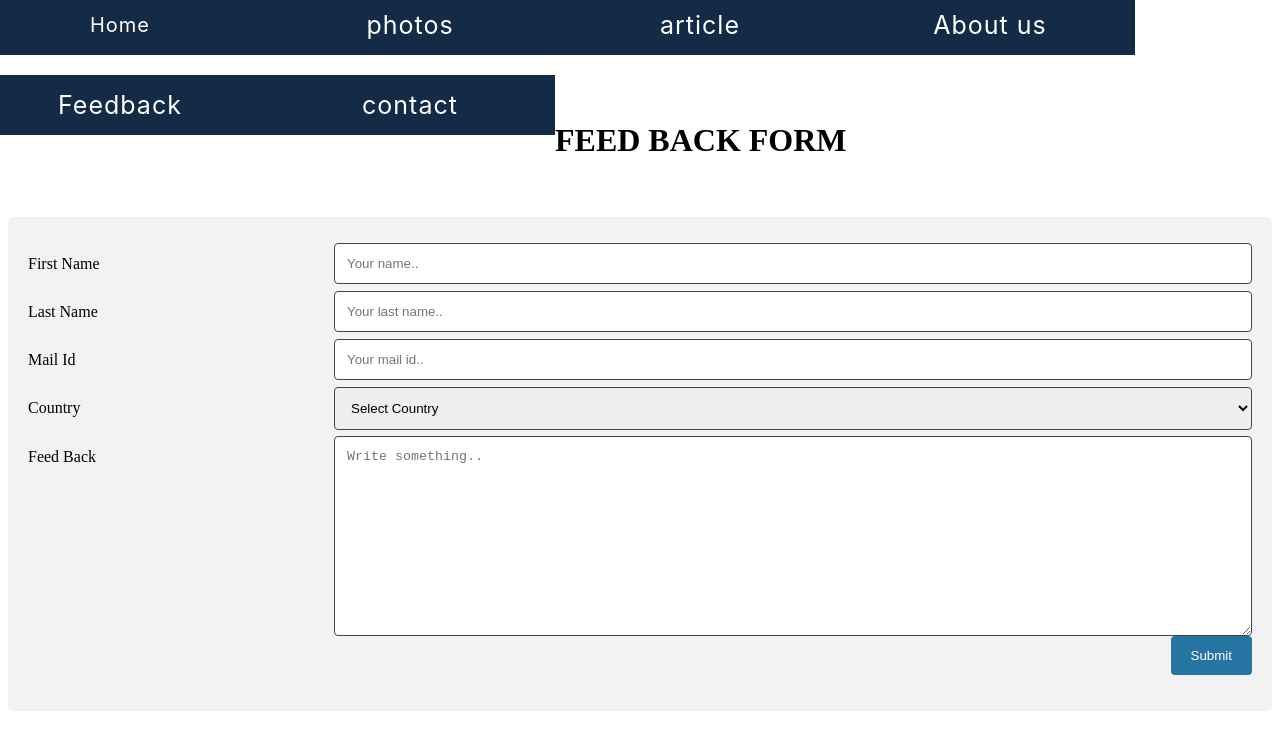
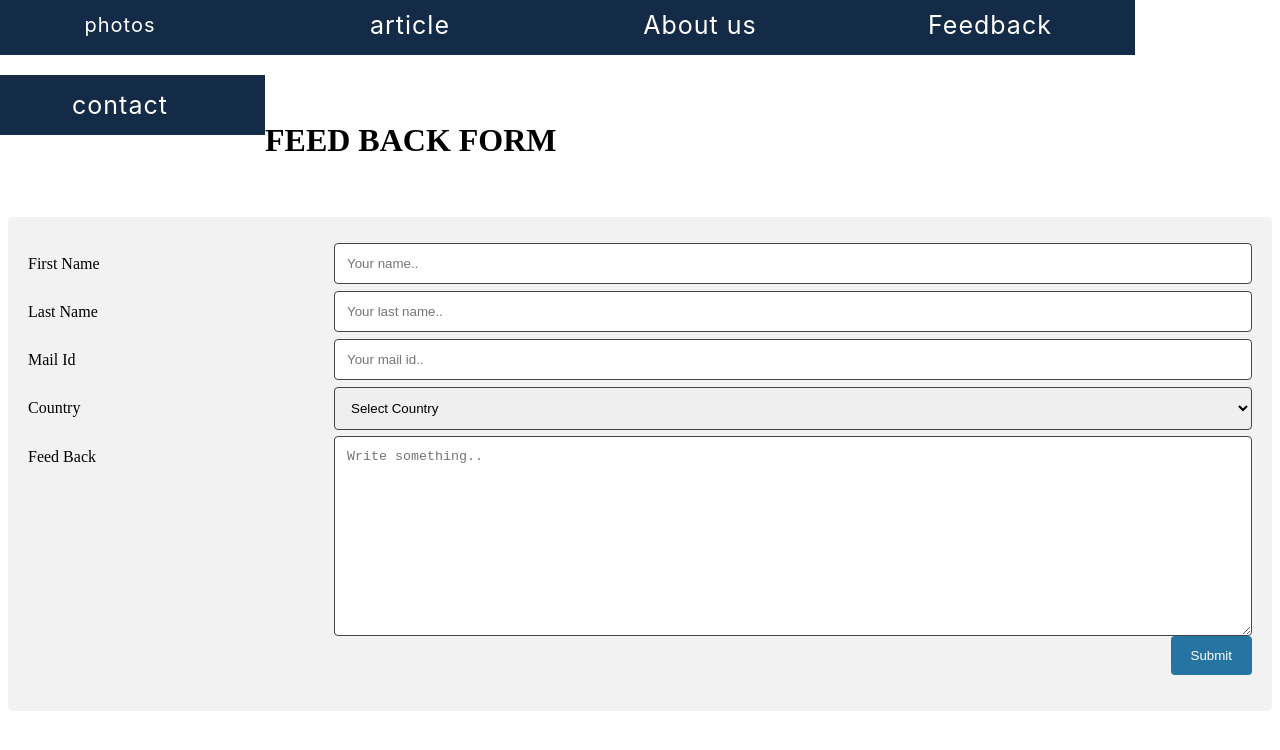
Before and after one commit to shaftech3/life-story-of-imrankhan, a plain HTML site: page index12345.html in a window 1280 px wide. Shown: the top 750 px of the page. Drawn offline with Linux system fonts and the light colour scheme.

Commit message:
Update index12345.html

```diff
--- a/index12345.html
+++ b/index12345.html
@@ -16,7 +16,6 @@
             <nev class="menu" >
                 <ul>
 
-                    <li><a href="file:///C:/Users/Shaf%20Naveed/index.html#">Home</a></li>
                     <li><a href="file:///C:/Users/Shaf%20Naveed/index12.html">photos</a></li>
                     <li><a href="file:///C:/Users/Shaf%20Naveed/index123.html">article</a></li>
                     <li><a href="file:///C:/Users/Shaf%20Naveed/index1122.html">About us</a></li>
```
